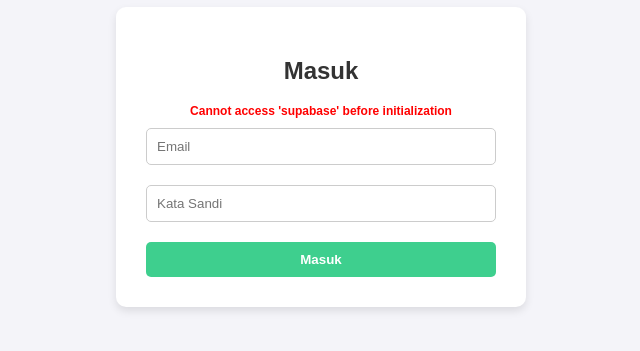
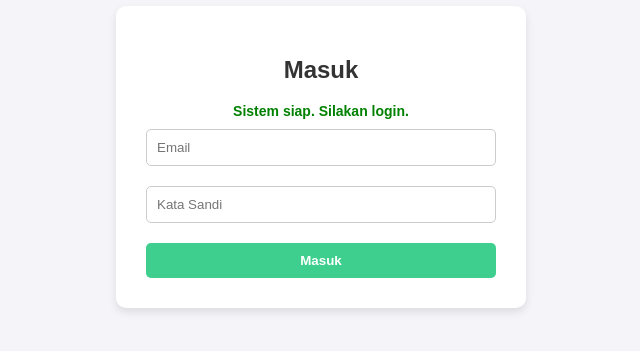
Before and after one commit to HidupSelaras/Pelacak-Tagihan, a plain HTML site: page index.html in a window 1280 px wide. Shown: the part 243-594 px from the top of the page, without its empty margins (319-959 px from the left). Drawn offline with nearby package versions, Linux system fonts and the light colour scheme.

Commit message:
Update index.html

```diff
--- a/index.html
+++ b/index.html
@@ -17,33 +17,35 @@
 
 <div class="card">
     <h2>Masuk</h2>
-    <div id="status"></div>
+    <div id="status">Memuat sistem...</div> <!-- Pesan loading awal -->
 
     <form id="auth-form">
         <input type="email" id="email" placeholder="Email" required>
         <input type="password" id="password" placeholder="Kata Sandi" required>
-        <button type="submit">Masuk</button>
+        <button type="submit" id="submit-btn" disabled>Masuk</button> <!-- Tombol nonaktif dulu -->
     </form>
 </div>
 
 <script src="https://cdn.jsdelivr.net/npm/@supabase/supabase-js@2"></script>
 
 <script>
-    // TAMPILKAN PESAN DI SINI JIKA ADA MASALAH
+    // Fungsi ini akan dijalankan SETELAH halaman dan library Supabase selesai dimuat sepenuhnya
+    window.onload = function() {
         const statusDiv = document.getElementById('status');
+        const submitBtn = document.getElementById('submit-btn');
+        const authForm = document.getElementById('auth-form');
 
         try {
             const SUPABASE_URL = 'https://jetxgfzlzitprejjiiep.supabase.co';
-        // PASTIKAN KUNCI DI BAWAH INI DISALIN UTUH SAMPAI HABIS
             const SUPABASE_KEY = 'sb_publishable_m6xvCvQxecLJqGVNV75iCw_tYoYOOJs';
 
-        // Cek apakah kunci sudah benar (harus diawali sb_publishable_)
-        if (!SUPABASE_KEY.startsWith('sb_publishable_')) {
-            throw new Error("Kunci API salah atau tidak lengkap!");
-        }
+            // Inisialisasi Supabase
+            const supabaseClient = supabase.createClient(SUPABASE_URL, SUPABASE_KEY);
 
-        const supabase = supabase.createClient(SUPABASE_URL, SUPABASE_KEY);
-        const authForm = document.getElementById('auth-form');
+            // Jika berhasil dimuat, ubah status dan aktifkan tombol
+            statusDiv.innerText = 'Sistem siap. Silakan login.';
+            statusDiv.style.color = 'green';
+            submitBtn.disabled = false;
 
             authForm.addEventListener('submit', async (e) => {
                 e.preventDefault();
@@ -54,13 +56,12 @@
                 const password = document.getElementById('password').value;
 
                 try {
-                const { data, error } = await supabase.auth.signInWithPassword({
+                    const { data, error } = await supabaseClient.auth.signInWithPassword({
                         email: email,
                         password: password
                     });
 
                     if (error) {
-                    // Jika email/password salah, munculkan pesan aslinya di sini
                         statusDiv.innerText = "Gagal: " + error.message;
                         statusDiv.style.color = 'red';
                     } else {
@@ -74,11 +75,10 @@
             });
 
         } catch (error) {
-        // Jika ada masalah saat memuat skrip/kunci, pesan ini PASTI muncul
-        statusDiv.innerText = error.message;
+            statusDiv.innerText = "Error Sistem: " + error.message;
             statusDiv.style.color = 'red';
-        statusDiv.style.fontSize = '12px';
         }
+    };
 </script>
 
 </body>
```
Lines whose indentation alone changed are shown as unchanged.
